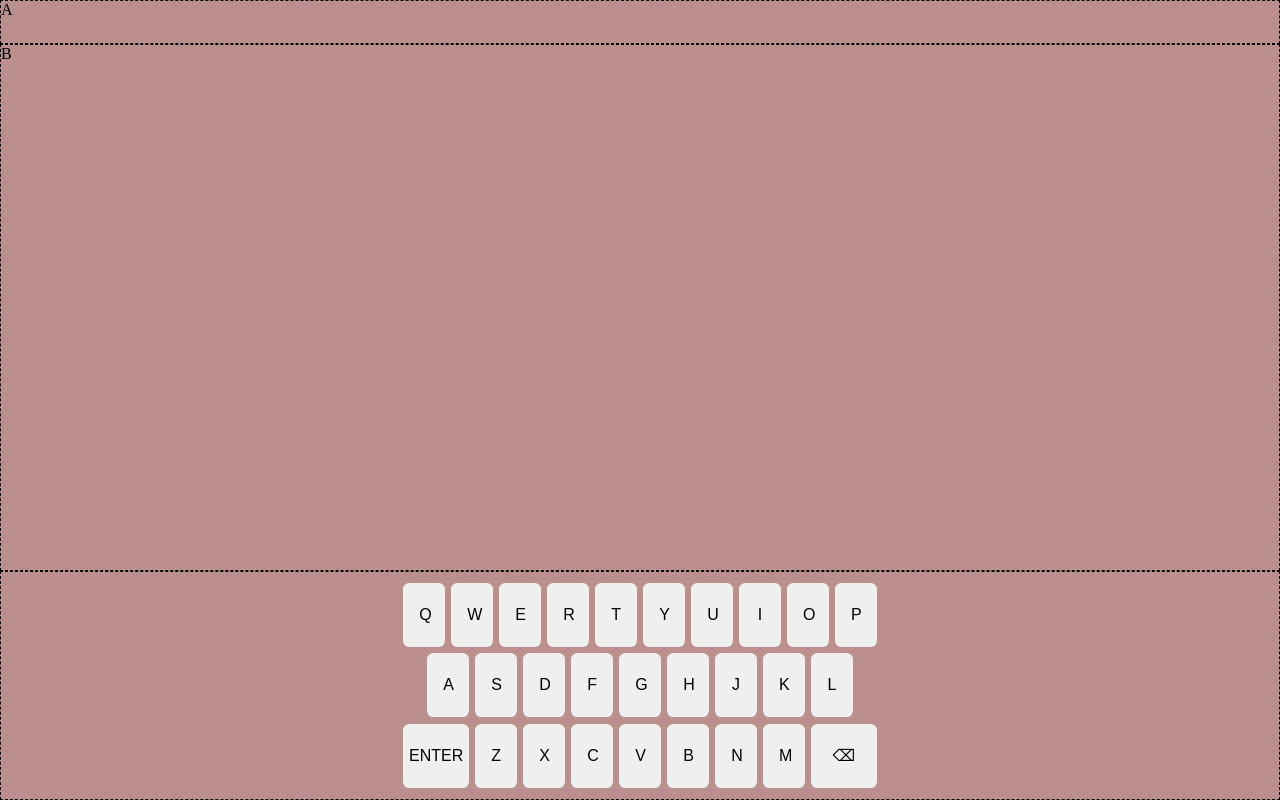
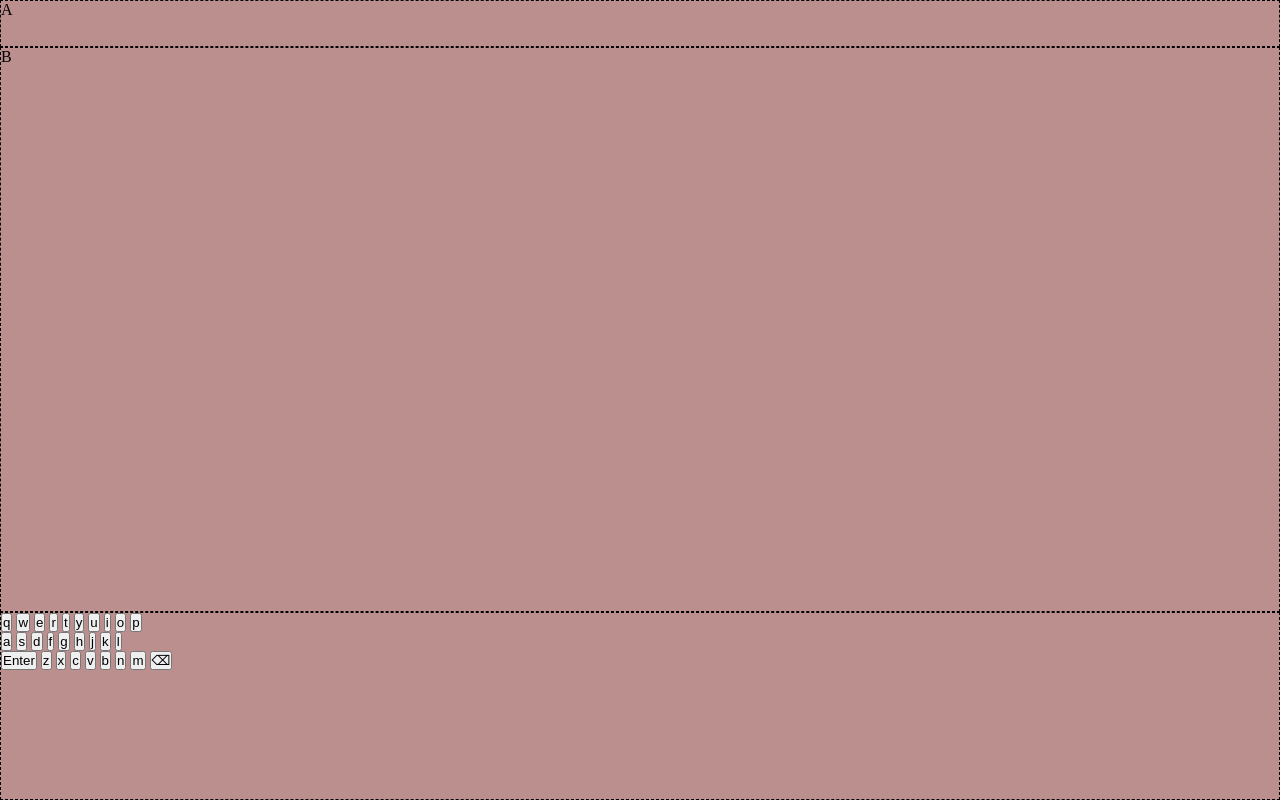
Before and after one commit to Nikhil-Tailor/wordle, a plain HTML site: page index.html in a window 1280 px wide. Drawn offline with Linux system fonts and the light colour scheme.

Commit message:
small keyboard

```diff
--- a/index.html
+++ b/index.html
@@ -15,37 +15,7 @@
     background: rosybrown;
 
   }
-  .keyboard {
-        display: flex;
-        justify-content:center;
 
-    }
-    button{
-        height: 4rem;
-        width: 2.6em;
-        margin: .2em;
-        text-transform: uppercase;
-        padding: .5em 1em;
-        border-radius: .4em;
-        border: none;
-        font-size: 1em;
-    }
-    * {
-  box-sizing: border-box;
-}
-    .keyboardw {
-        padding: .5em;
-
-    }
-    #enter{
-        width: 4.1em;
-        padding: 0;
-    }
-    #back{
-        width: 4.1em;
-        padding: 0;
-
-    }
   *{
       margin: 0;
       padding: 0;
```
